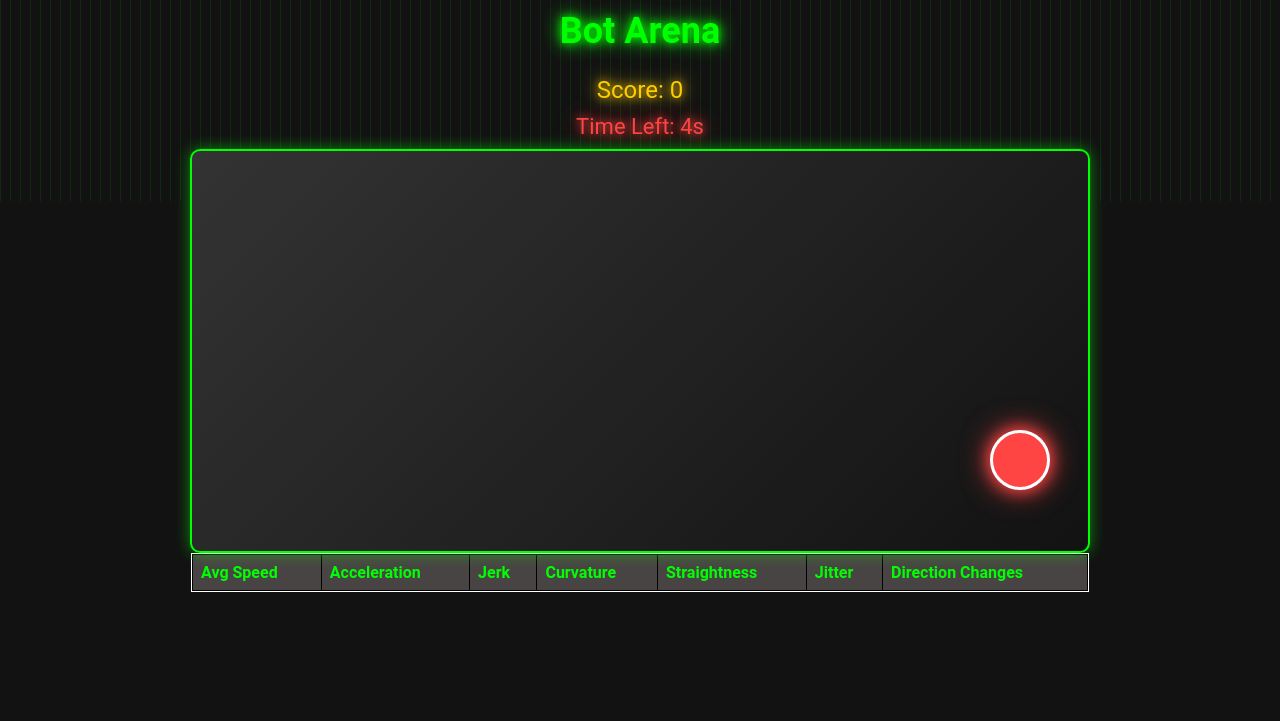
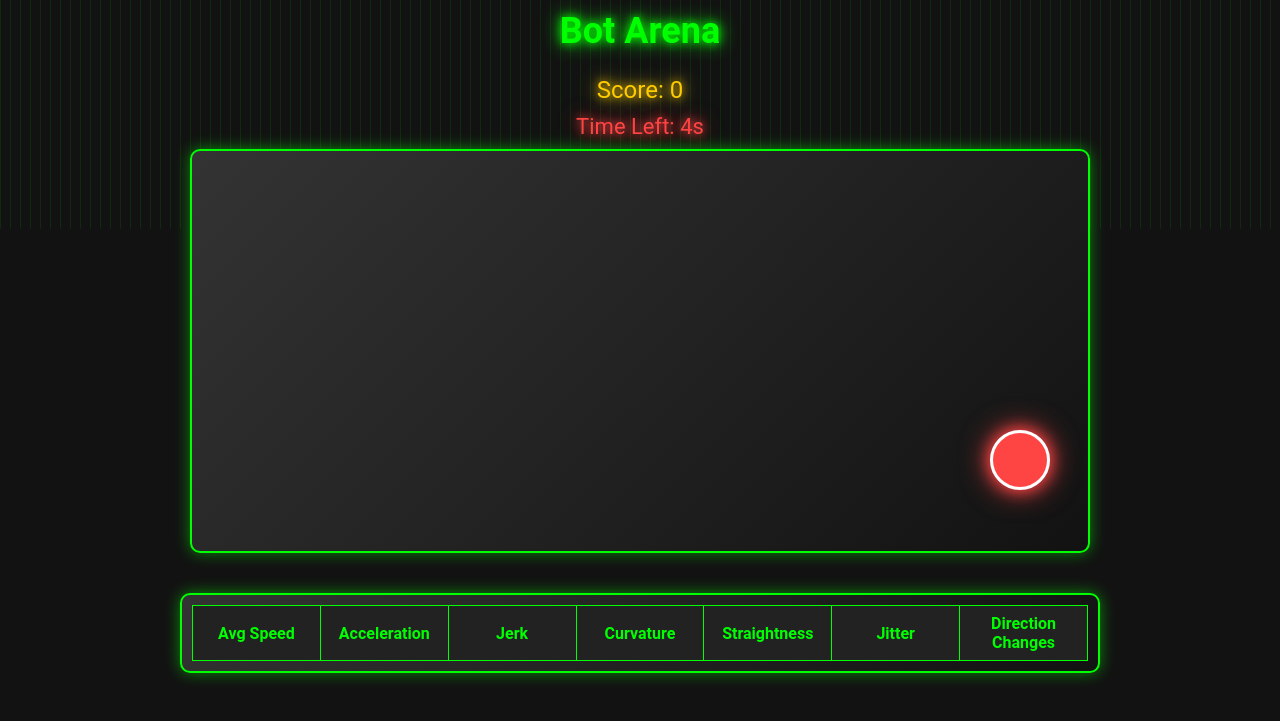
Before and after one commit to morteeee/ICT2214-WebSec-Project, a Flask app: page / in a window 1280 px wide. Shown: the top 721 px of the page. Run offline with Flask 3, Linux system fonts and the light colour scheme; lists and menus that the app fills with data are empty; parts of the project's set-up code (start-up, migrations or seed data) failed here and were passed over.

Commit message:
Fixed the result board styling issue

```diff
--- a/bot_arena.py
+++ b/bot_arena.py
@@ -14,31 +14,12 @@ app = Flask(__name__)
 def index():
     return render_template('index.html')
 
+
 @app.route('/validateFingerprint', methods=['POST'])
 def validate_fingerprint():
     data = request.get_json()
-    rawFingerprint = data.get('fingerprint')
     fingerprint = json.dumps(data.get('fingerprint'))
-
-    # originalText = open("fingerprint.txt", "r").read()
-    # file = open('fingerprint.txt', 'w')
-    # file.writelines(originalText + f"{fingerprint}\n")
-    # file.close()
-
     result = bb.validateFingerprint(fingerprint)
-    # print(result)
-
-    # validUser = False
-    # webdriverSupport = rawFingerprint['webdriver']
-    # if(webdriverSupport):
-    #     validUser = False
-    # else:
-    #     fingerprint = json.dumps(data.get('fingerprint'))
-    #     result = bb.validateFingerprint(fingerprint, True)
-    #     if result['anomaly'] == 'No':
-    #         validUser = True
-    #     else:
-    #         validUser = False
 
     return {"success": True, "result": result}
 
@@ -86,10 +67,6 @@ def calculate_weighted_score():
         print(category)
 
         return jsonify({"weighted_score": round(weighted_score, 2), "category": category})
-        # return jsonify({
-        #     "weighted_score": round(weighted_score, 2),
-        #     "category": category
-        # })
 
     except Exception as e:
         return jsonify({"error": str(e)}), 500
--- a/static/game.js
+++ b/static/game.js
@@ -37,12 +37,18 @@ function validate(callback) {
 
         dataInstances.push(instance);
 
-        let tr = `<tr>`;
-        Object.values(instance).forEach(value => {
-            tr += `<td style="color: ${value < 50 ? 'red' : '#00ff00'}">${value.toFixed(3)}</td>`;
+        // Append Data to Table with Correct Alignment
+        let tr = document.createElement('tr');
+        Object.keys(instance).forEach(key => {
+            let td = document.createElement('td');
+            td.textContent = instance[key].toFixed(3);
+            td.style.color = instance[key] < 50 ? 'red' : '#00ff00';
+            tr.appendChild(td);
         });
-        tr += `</tr>`;
-        document.getElementById('resultBoard').innerHTML += tr;
+
+        // Append new row to the table
+        let resultTable = document.getElementById('resultBoard');
+        resultTable.appendChild(tr);
 
         if (timeLeft <= 0) {
             sendDataToBackend();
--- a/static/styles.css
+++ b/static/styles.css
@@ -140,30 +140,70 @@ h1 {
     background-color: #ff8888; /* Lighter red on hover */
 }
 
-/* Table Styling */
-table {
-    border-collapse: collapse;
+/* Ensure Table Headers Stay Fixed */
+.resultBoard {
+    border: 2px solid #00ff00;
+    width: 70%;
+    max-width: 1000px;
+    margin-top: 40px; /* Adds space between game box and data box */
+    box-shadow: 0 0 15px rgba(0, 255, 0, 0.5);
+    background: linear-gradient(135deg, #333333, #121212);
+    border-radius: 10px;
+    padding: 10px;
+    overflow: hidden;
+}
+
+/* ✅ Scrollable Table Body */
+.table-container {
+    max-height: 300px; /* Limits height and enables scrolling */
+    overflow-y: auto; /* Enables vertical scrolling */
+    overflow-x: hidden;
+    display: block;
     width: 100%;
 }
 
-/* Table Header & Cells */
-th, td {
-    border: 1px solid black;
-    padding: 8px;
-    text-align: left;
+/* ✅ Proper Table Styling */
+table {
+    width: 100%;
+    border-collapse: collapse;
+    table-layout: fixed; /* Ensures equal column widths */
+    background: black;
 }
 
-/* Table Header Background */
-th {
-    background-color: #494444;
+/* ✅ Keeps the table header fixed while scrolling */
+thead {
+    background-color: #222;
+    position: sticky;
+    top: 0;
+    z-index: 2;
 }
 
-/* Data Table Container */
-.resultBoard {
-    border: 1px solid white;
-    height: 50%;
-    width: 70%;
+/* ✅ Ensure proper column widths */
+th, td {
+    border: 1px solid #00ff00;
+    padding: 8px;
+    text-align: center;
+    color: #00ff00;
+    width: 14%; /* Ensures equal width for all columns */
 }
+
+/* ✅ Prevents data from overflowing */
+tbody td {
+    white-space: nowrap; /* Prevent text wrapping */
+    overflow: hidden;
+    text-overflow: ellipsis;
+}
+
+/* ✅ Custom Scrollbar Styling */
+.table-container::-webkit-scrollbar {
+    width: 10px;
+}
+
+.table-container::-webkit-scrollbar-thumb {
+    background: #00ff00;
+    border-radius: 5px;
+}
+
 
 /* Final result display */
 #final-result {
--- a/templates/index.html
+++ b/templates/index.html
@@ -29,6 +29,7 @@
 
     <!-- remove in future -->
     <div class="resultBoard">
+        <div class="table-container">
             <table>
                 <thead>
                     <tr>
@@ -46,6 +47,7 @@
                 </tbody>
             </table>
         </div>
+    </div>
 
     <script src="{{ url_for('static', filename='game.js') }}"></script>
 </body>
```
Lines whose indentation alone changed are shown as unchanged.
